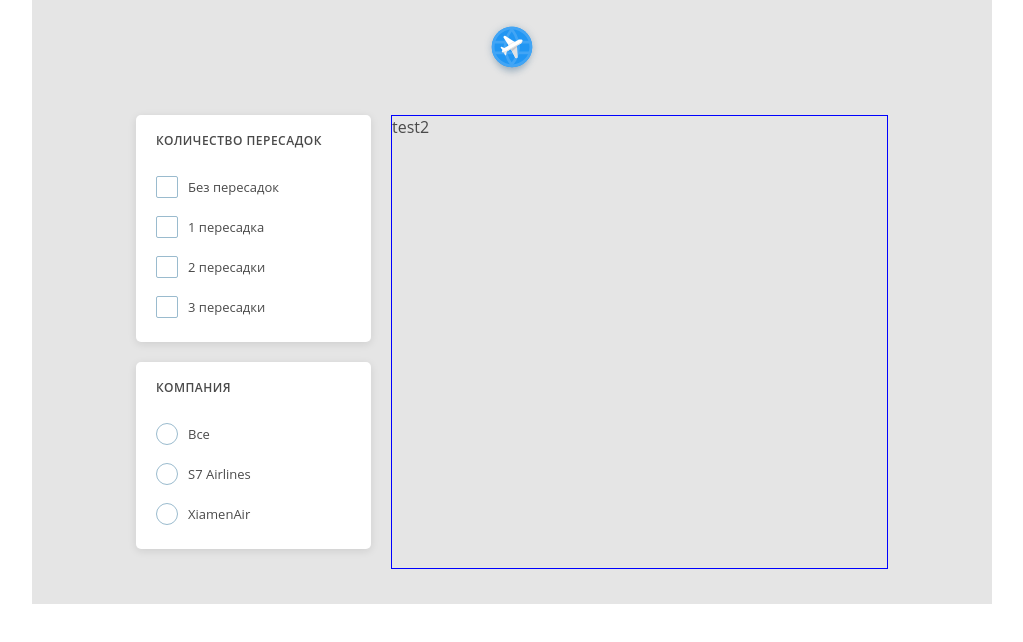
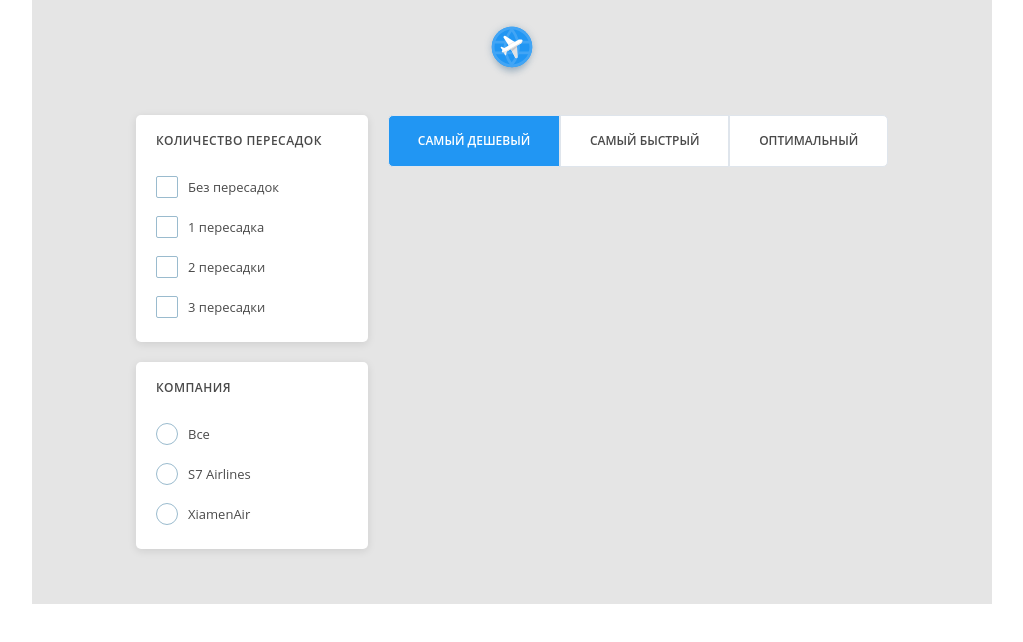
Before and after one commit to TavaniX/search-avia-tickets, a React (Create React App) app: page / in a window 1280 px wide. Shown: the top 642 px of the page, without its empty margins (128-1151 px from the left). Built offline with nearby package versions, Linux system fonts and the light colour scheme.

Commit message:
feat: add categories filter

```diff
--- a/src/App.js
+++ b/src/App.js
@@ -1,6 +1,7 @@
 import React from 'react'
 import Header from './components/Header'
 import Filters from './components/Filters'
+import Categories from './components/Categories'
 
 import './scss/app.scss'
 
@@ -24,7 +25,9 @@ const App = () => {
                     <Filters transits={transits} />
                     <Filters transits={companies} />
                 </aside>
-                <main>test2</main>
+                <main>
+                    <Categories />
+                </main>
             </div>
         </div>
     )
--- /dev/null
+++ b/src/components/Categories/Categories.module.scss
@@ -0,0 +1,37 @@
+@import '../../scss/variables';
+
+.categories_wrapper {
+    height: 52px;
+    display: grid;
+    grid-template-columns: repeat(3, auto);
+
+    div {
+        &:first-child {
+            border-radius: 5px 0 0 5px;
+        }
+        &:last-child {
+            border-radius: 0 5px 5px 0;
+        }
+
+        display: grid;
+        justify-content: center;
+        align-items: center;
+        width: 100%;
+        border: 1px solid $borderColor;
+        background: $white;
+        font-weight: 600;
+        font-size: 12px;
+        line-height: 20px;
+        text-transform: uppercase;
+        cursor: pointer;
+
+        &:hover {
+            background-color: $effectColor;
+        }
+
+        &.active {
+            background-color: $primaryColor;
+            color: $white;
+        }
+    }
+}
--- a/src/components/Categories/index.jsx
+++ b/src/components/Categories/index.jsx
@@ -0,0 +1,27 @@
+import React from 'react'
+import styles from './Categories.module.scss'
+
+const Categories = () => {
+    const [category, setCategory] = React.useState('самый дешевый')
+    const type = ['самый дешевый', 'самый быстрый', 'оптимальный']
+
+    return (
+        <div className={styles.categories_wrapper}>
+            {type.map((item, index) => {
+                return (
+                    <div
+                        key={item}
+                        onClick={() => setCategory(type[index])}
+                        className={
+                            category === item ? styles.active : styles.category
+                        }
+                    >
+                        {type[index]}
+                    </div>
+                )
+            })}
+        </div>
+    )
+}
+
+export default Categories
--- a/src/components/Filters/index.jsx
+++ b/src/components/Filters/index.jsx
@@ -1,5 +1,4 @@
 import React from 'react'
-
 import styles from './Filters.module.scss'
 
 const Filters = ({ transits }) => {
--- a/src/scss/_variables.scss
+++ b/src/scss/_variables.scss
@@ -4,10 +4,11 @@ $backgroundColor: #e5e5e5;
 $primaryColor: #2196f3;
 $secondaryColor: #a0b0b9;
 $effectColor: #f1fcff;
+$borderRadius: 5px;
+$borderColor: #dfe5ec;
 $boxShadow: 0px 2px 8px rgba(0, 0, 0, 0.1);
-$borderRadius: 5px;
+$inactiveElement: #9abbce;
 $white: #fff;
-$inactiveElement: #9abbce;
 
 // fonts
 $font: 'Open Sans';
--- a/src/scss/app.scss
+++ b/src/scss/app.scss
@@ -15,7 +15,7 @@ body {
 
 .content {
     display: grid;
-    grid-template-columns: 235px auto;
+    grid-template-columns: 232px auto;
     column-gap: 20px;
 
     aside {
@@ -23,6 +23,5 @@ body {
     }
 
     main {
-        border: 1px solid blue;
     }
 }
```
